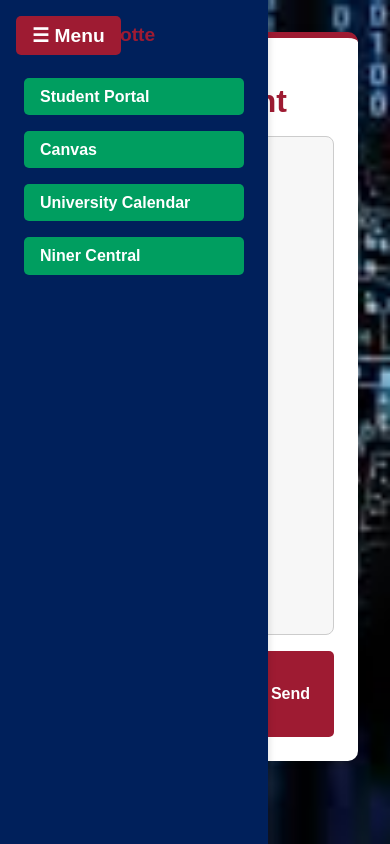
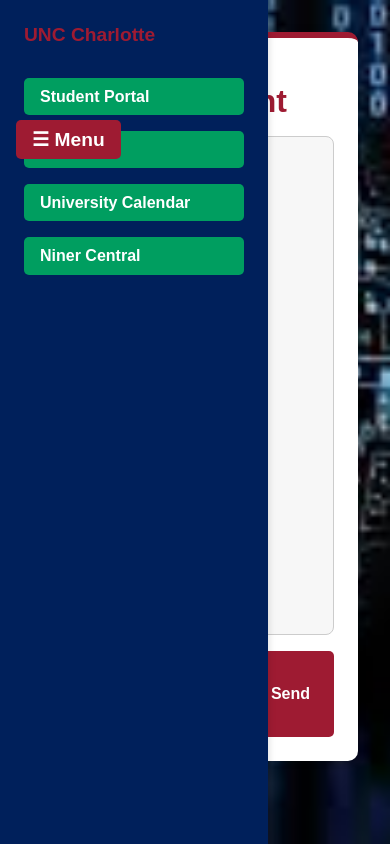
Before and after one commit to mmoody18/ai-assistant-frontend, a plain HTML site: page index.html in a window 390 px wide. Both pictures are taken after a click on the button "☰ Menu". Drawn offline with Linux system fonts and the light colour scheme.

Commit message:
Update index.html

```diff
--- a/index.html
+++ b/index.html
@@ -174,6 +174,9 @@
       .main-container {
         margin-left: 0;
       }
+      .sidebar.open ~ .sidebar-toggle {
+        top: 120px;
+      }
     }
   </style>
 </head>
```
